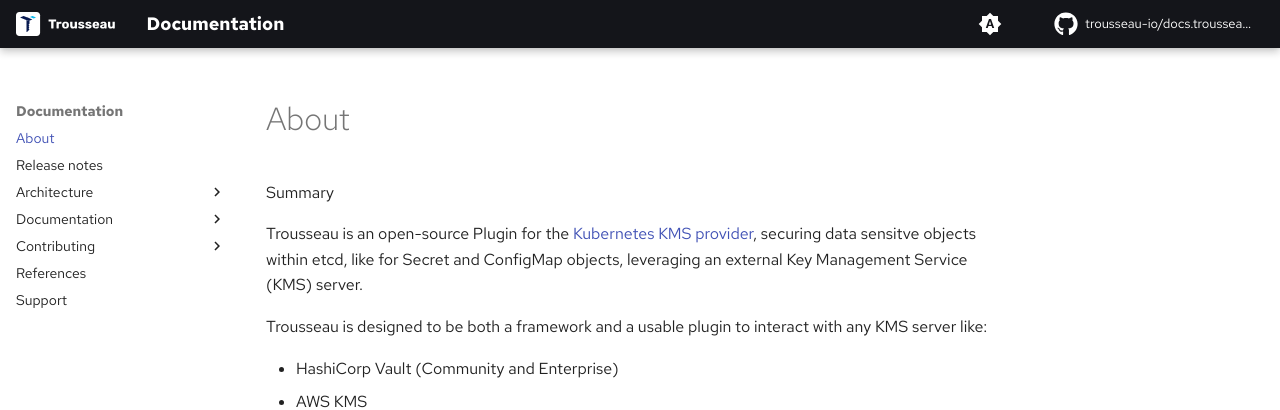
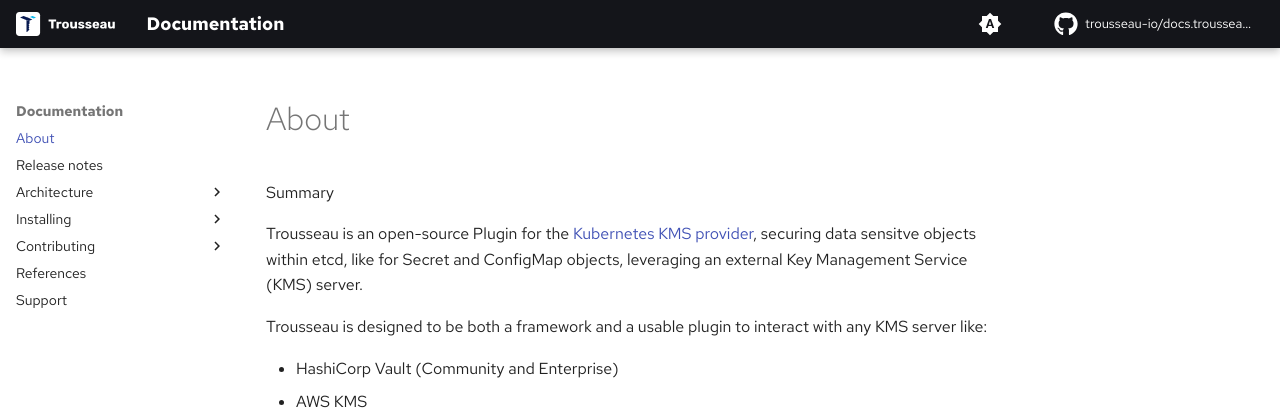
Before and after one commit to Trousseau-io/docs.trousseau.io, an MkDocs documentation site: the page built from docs/index.md, in a window 1280 px wide. Shown: the top 410 px of the page. Built offline with MkDocs 1.6.1 and Material for MkDocs 9.7.7, drawn with Linux system fonts in a browser that asks for light colours; some web fonts are replaced; comment, search, counter and statistics services are not loaded; some of the changed lines change nothing that is shown.

Commit message:
Update mkdocs.yml

```diff
--- a/mkdocs.yml
+++ b/mkdocs.yml
@@ -100,7 +100,8 @@
     - Terminology & Concepts: 'trousseau/concepts.md'
     - Secrets Management: 'trousseau/secretmanagement.md'
     - Troussseau Architecture: 'trousseau/architecture.md'
-  - Documentation:
+  - Installing:
+    - Disconnected: 'trousseau/disconnected.md'
     - Deployment: 'trousseau/deployment.md'
     - Operations: 'trousseau/operations.md'
   - Contributing:
```
